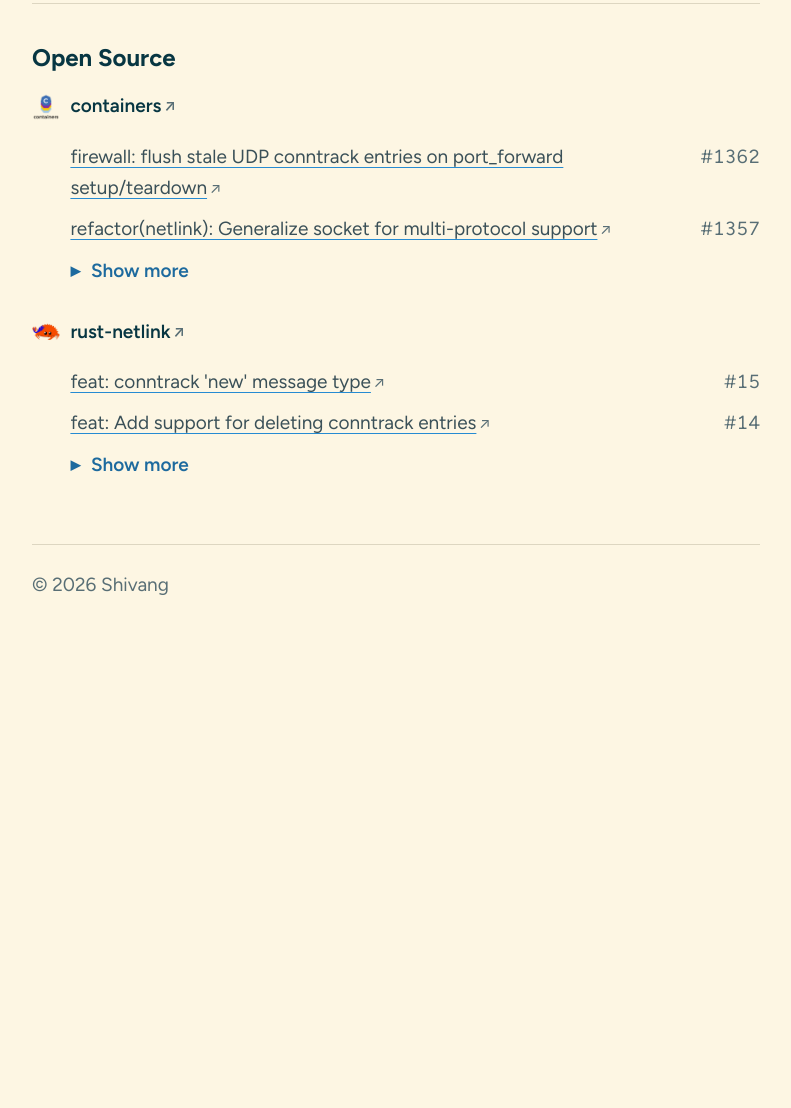
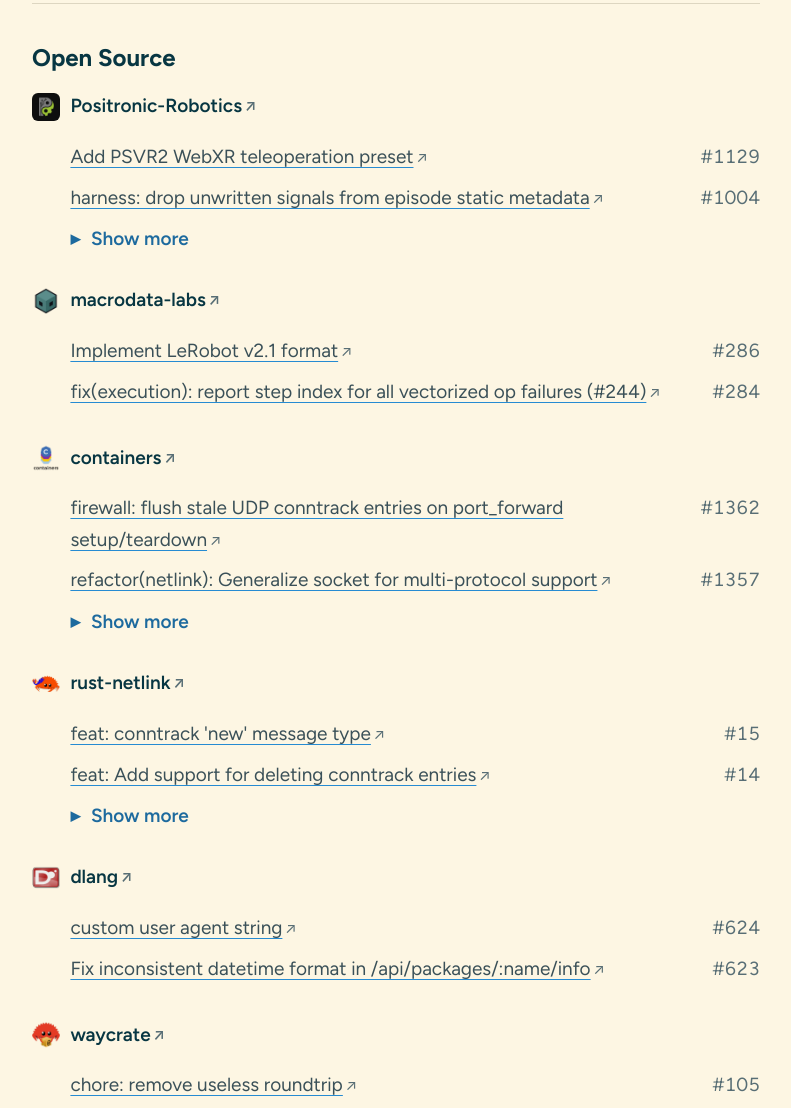
Before and after one commit to shivkr6/shivkr6.github.io, a plain HTML site: page index.html in a window 1280 px wide. Shown: the part 1226-2334 px from the top of the page, without its empty margins (244-1035 px from the left). Before the commit the page ends 1867 px from the top, so only its background shows below. Drawn offline with Linux system fonts and the light colour scheme.

Commit message:
add more contributions

```diff
--- a/components.js
+++ b/components.js
@@ -5,9 +5,12 @@
   // from disk (file://) and on GitHub Pages.
   const ROOT = new URL(".", document.currentScript.src);
 
+  const IS_FILE = location.protocol === "file:";
+  const HOME_URL = new URL(IS_FILE ? "index.html" : "./", ROOT);
+
   const NAV = [
-    { label: "Home", href: "index.html" },
-    { label: "Blog", href: "blog/index.html" },
+    { label: "Home", href: IS_FILE ? "index.html" : "./", home: true },
+    { label: "Blog", href: IS_FILE ? "blog/index.html" : "blog/" },
     { label: "Talks", href: "talks.html" },
   ];
 
@@ -21,13 +24,13 @@
     connectedCallback() {
       const here = clean(location.href);
 
-      const links = NAV.map(({ label, href }) => {
+      const links = NAV.map(({ label, href, home }) => {
         const url = new URL(href, ROOT);
         const target = clean(url);
         let current = "";
         if (target === here) {
           current = ' aria-current="page"';
-        } else if (href !== "index.html" && here.startsWith(target)) {
+        } else if (!home && here.startsWith(target)) {
           // e.g. a blog post highlights "Blog"
           current = ' aria-current="true"';
         }
@@ -37,7 +40,7 @@
       this.innerHTML = `
         <a class="skip-link" href="#main">Skip to content</a>
         <header class="site-header">
-          <a class="site-name" href="${new URL("index.html", ROOT).href}">Shivang</a>
+          <a class="site-name" href="${HOME_URL.href}">Shivang</a>
           <nav aria-label="Main">${links}</nav>
         </header>`;
     }
@@ -55,12 +58,14 @@
   customElements.define("site-header", SiteHeader);
   customElements.define("site-footer", SiteFooter);
 
-  // Open external links in a new tab across all pages (including JS-rendered lists).
+  // Open external links in a new tab and drop trailing index.html on HTTP(S).
   document.addEventListener("DOMContentLoaded", () => {
-    for (const a of document.querySelectorAll('a[href^="http://"], a[href^="https://"]')) {
-      if (a.origin !== location.origin) {
+    for (const a of document.querySelectorAll("a[href]")) {
+      if ((a.protocol === "http:" || a.protocol === "https:") && a.origin !== location.origin) {
         a.target = "_blank";
         a.rel = "noopener noreferrer";
+      } else if (!IS_FILE && a.origin === location.origin && a.pathname.endsWith("/index.html")) {
+        a.pathname = a.pathname.slice(0, -"index.html".length);
       }
     }
   });
--- a/index.html
+++ b/index.html
@@ -70,6 +70,41 @@
 
       <article class="org">
         <h3 class="org-name">
+          <a href="https://github.com/Positronic-Robotics" target="_blank" rel="noopener noreferrer">
+            <img src="images/oss/positronic-robotics.png" alt="" width="28" height="28">
+            Positronic-Robotics
+          </a>
+        </h3>
+        <ul class="prs">
+          <li><a href="https://github.com/Positronic-Robotics/positronic/pull/1129" target="_blank" rel="noopener noreferrer">Add PSVR2 WebXR teleoperation preset</a> <span class="meta">#1129</span></li>
+          <li><a href="https://github.com/Positronic-Robotics/positronic/pull/1004" target="_blank" rel="noopener noreferrer">harness: drop unwritten signals from episode static metadata</a> <span class="meta">#1004</span></li>
+        </ul>
+        <details>
+          <summary>
+            <span class="when-closed">Show more</span>
+            <span class="when-open">Show less</span>
+          </summary>
+          <ul class="prs">
+            <li><a href="https://github.com/Positronic-Robotics/positronic/pull/987" target="_blank" rel="noopener noreferrer">Build the SO-101 and YAM stations from one arm-as-gripper config</a> <span class="meta">#987</span></li>
+          </ul>
+        </details>
+      </article>
+
+      <article class="org">
+        <h3 class="org-name">
+          <a href="https://github.com/macrodata-labs" target="_blank" rel="noopener noreferrer">
+            <img src="images/oss/macrodata-labs.png" alt="" width="28" height="28">
+            macrodata-labs
+          </a>
+        </h3>
+        <ul class="prs">
+          <li><a href="https://github.com/macrodata-labs/refiner/pull/286" target="_blank" rel="noopener noreferrer">Implement LeRobot v2.1 format</a> <span class="meta">#286</span></li>
+          <li><a href="https://github.com/macrodata-labs/refiner/pull/284" target="_blank" rel="noopener noreferrer">fix(execution): report step index for all vectorized op failures (#244)</a> <span class="meta">#284</span></li>
+        </ul>
+      </article>
+
+      <article class="org">
+        <h3 class="org-name">
           <a href="https://github.com/containers" target="_blank" rel="noopener noreferrer">
             <img src="images/oss/containers.png" alt="" width="28" height="28">
             containers
@@ -113,6 +148,31 @@
           </ul>
         </details>
       </article>
+
+      <article class="org">
+        <h3 class="org-name">
+          <a href="https://github.com/dlang" target="_blank" rel="noopener noreferrer">
+            <img src="images/oss/dlang.png" alt="" width="28" height="28">
+            dlang
+          </a>
+        </h3>
+        <ul class="prs">
+          <li><a href="https://github.com/dlang/dub-registry/pull/624" target="_blank" rel="noopener noreferrer">custom user agent string</a> <span class="meta">#624</span></li>
+          <li><a href="https://github.com/dlang/dub-registry/pull/623" target="_blank" rel="noopener noreferrer">Fix inconsistent datetime format in /api/packages/:name/info</a> <span class="meta">#623</span></li>
+        </ul>
+      </article>
+
+      <article class="org">
+        <h3 class="org-name">
+          <a href="https://github.com/waycrate" target="_blank" rel="noopener noreferrer">
+            <img src="images/oss/waycrate.png" alt="" width="28" height="28">
+            waycrate
+          </a>
+        </h3>
+        <ul class="prs">
+          <li><a href="https://github.com/waycrate/wayshot/pull/105" target="_blank" rel="noopener noreferrer">chore: remove useless roundtrip</a> <span class="meta">#105</span></li>
+        </ul>
+      </article>
     </section>
   </main>
 
```
Also changed, not shown: images/oss/dlang.png (added), images/oss/macrodata-labs.png (added), images/oss/positronic-robotics.png (added), images/oss/waycrate.png (added).
